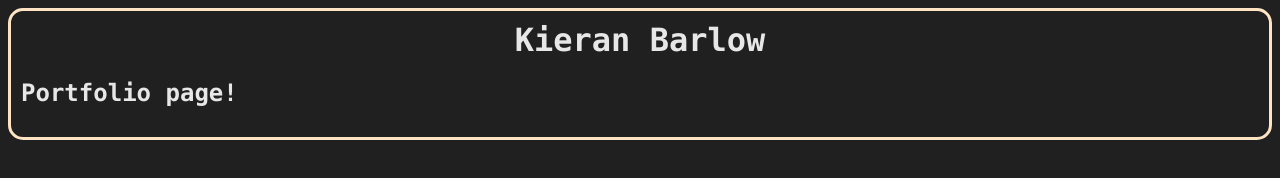
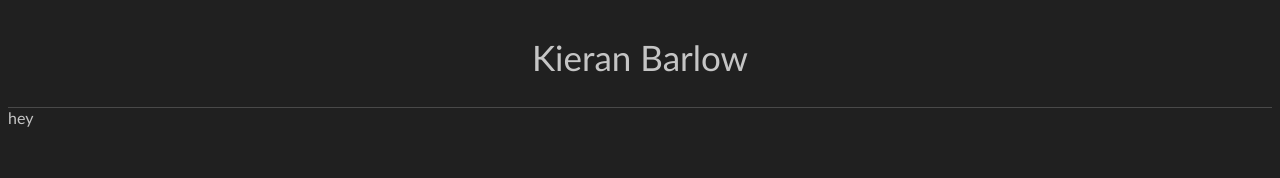
Before and after one commit to kiebarlow/Portfolio-trial, a plain HTML site: page index.html in a window 1280 px wide. Drawn offline with Linux system fonts and the light colour scheme.

Commit message:
Change to navbar borders and text

```diff
--- a/index.html
+++ b/index.html
@@ -8,8 +8,7 @@
 
 <div class="navBar">
     <h1 id="mainTitle">Kieran Barlow</h1>
-    <h2 id="subtitle">Portfolio page!</h2>
 </div>
-
+hey
 </body>
 </html>
--- a/style.css
+++ b/style.css
@@ -1,18 +1,21 @@
 body{
-    color:rgb(231, 231, 231);
+    color:rgb(197, 197, 197);
     background-color: rgb(32, 32, 32);
-    font-family:"Lucida Console",monospace;
+    font-family:'Trebuchet MS', Arial, sans-serif;
+
 }
 
 .navBar{
-    padding:10px;
-    border-color:bisque;
-    border-radius:15px;
-    border-style:solid;
+    padding:5px;
+    border-bottom:solid;
+    border-width:1px;
+    border-color:rgb(73, 73, 73);
 }
 
 #mainTitle{
-    margin:auto;
-    padding:auto;
+    padding:none;
+    margin:none;
     text-align: center;
+    font-size:35px;
+    font-weight: 200;
 }
```
